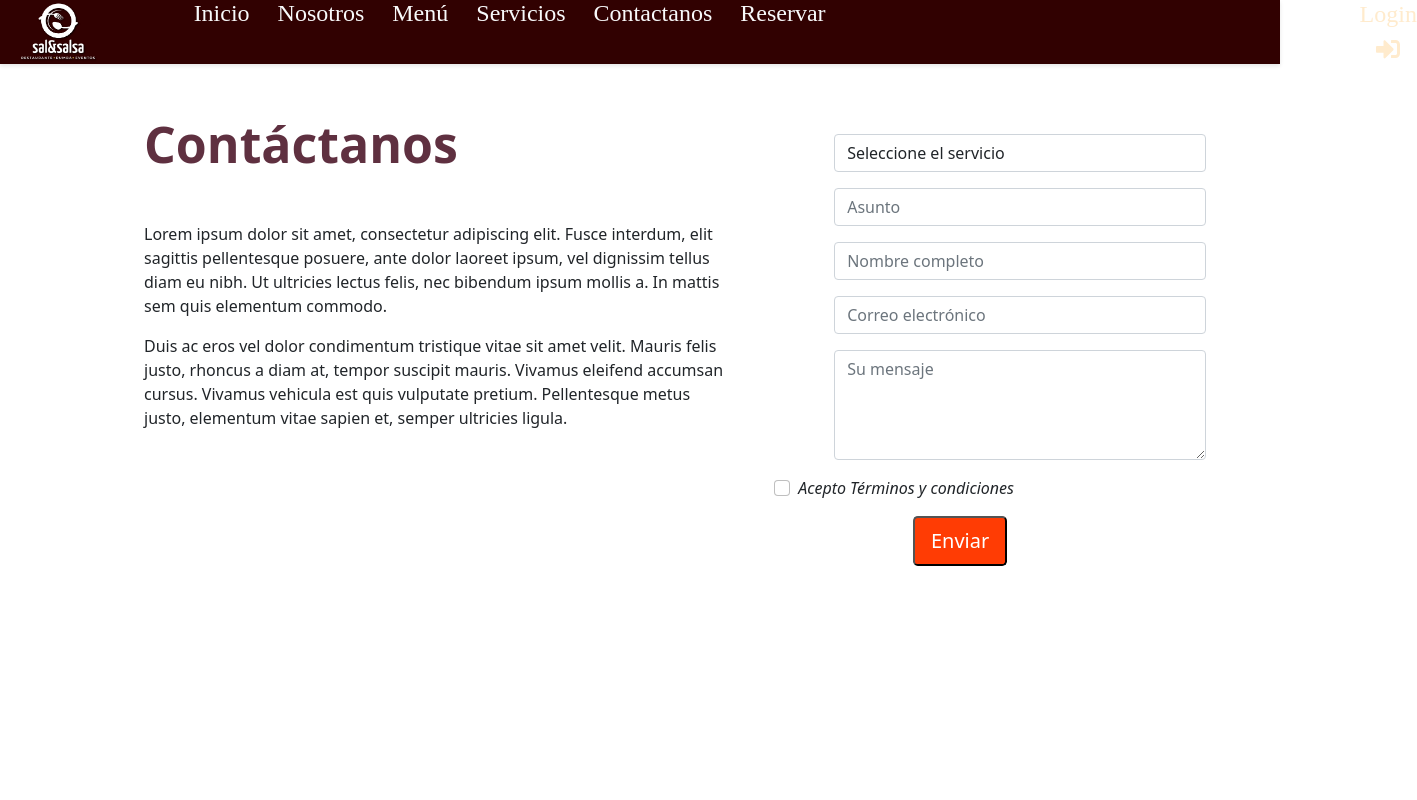
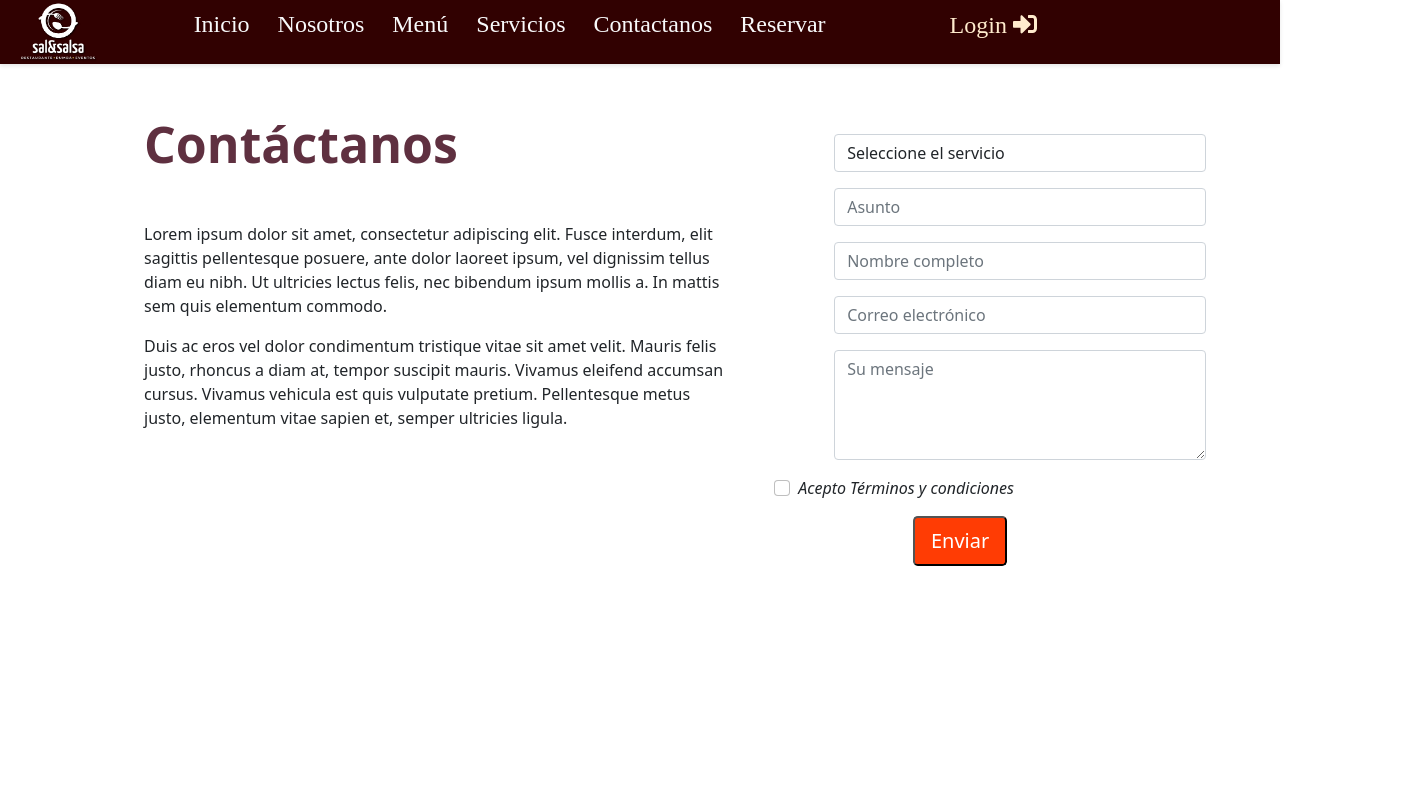
Before and after one commit to MALEROCHA03/RESTAURANTE-REACT, a React (Create React App) app: page /contactanos in a window 1280 px wide. Shown: the top 800 px of the page, 1417 px wide, since content can reach past the window. Built offline with nearby package versions, Linux system fonts and the light colour scheme.

Commit message:
arreglando el texto maluco del login de Juan

```diff
--- a/src/components/Header/Header.module.css
+++ b/src/components/Header/Header.module.css
@@ -1,11 +1,13 @@
 .principal {
-    box-shadow: 0 2px 4px rgba(0,0,0,.1);
-    color:white;
+  box-shadow: 0 2px 4px rgba(0, 0, 0, .1);
+  color: white;
 }
-  .a{
-    color:white;
+
+.a {
+  color: white;
   text-decoration-line: none;
 }
+
 .header {
   width: 100%;
   max-width: 2024px;
@@ -15,9 +17,9 @@
   padding-right: 20px;
   height: 4rem;
   display: flex;
-    justify-content:flex-start;
+  justify-content: flex-start;
   align-items: center;
-    background-color:#310101;
+  background-color: #310101;
 
 }
 
@@ -25,24 +27,29 @@
   height: 60px;
   width: auto;
 }
+
 .menuList {
   display: flex;
   margin-left: 50px;
   font-size: x-large;
   font-family: 'Bungee Inline';
-    color:aliceblue;
+  color: aliceblue;
 }
+
 .menuItem {
   padding: 14px;
-    color:aliceblue
+  color: aliceblue
 }
-  .cartIcon{
+
+.cartIcon {
   position: relative;
 }
-.Header_menuItem__2aECy{
+
+.Header_menuItem__2aECy {
   color: white;
 }
-  .quantityProducts{
+
+.quantityProducts {
   background-color: tomato;
   border-radius: 25px;
   color: rgb(255, 255, 255);
@@ -53,11 +60,13 @@
   top: -5px;
   right: -10px;
 }
-.styles.menuItem{
+
+.styles.menuItem {
   color: white;
 }
+
 @media (max-width: 728px) {
-      .menu{
+  .menu {
     position: fixed;
     top: 4rem;
     left: -100%;
@@ -66,33 +75,42 @@
     background-color: #310101;
     transition: .5s;
   }
+
   .menuList {
     flex-direction: column;
   }
+
   .menuItem {
     margin: 25px;
   }
-      .show{
+
+  .show {
     left: 0;
   }
 }
+
 @media (min-width: 728px) {
   .toogle {
     display: none;
   }
 }
 
-  .ingresar{
-    margin-left: 520px;
+.ingresar {
   margin-top: 15px;
+  margin-left: 110px;
+
   background: transparent;
-    border:0px ;
+  border: 0px;
   color: blanchedalmond;
-    justify-content: end;
-    align-items: flex-end;
+
 
 }
 
-  .moverLogin{
+.ingresar2 {
 
+  margin-left: 80px;
+
+  background: transparent;
+  border: 0px;
+  color: blanchedalmond;
 }
--- a/src/components/login/Perfil.jsx
+++ b/src/components/login/Perfil.jsx
@@ -1,5 +1,6 @@
 import React from 'react'
 import { useAuth0 } from '@auth0/auth0-react';
+import styles from "../Header/Header.module.css";
 
 
 export const Perfil = () => {
@@ -10,11 +11,9 @@ export const Perfil = () => {
     return (
 
         isAuthenticated && (
-            <div>
 
+            <span className={styles.ingresar2}> Bienvenido:{user.name} </span>
 
-            <p>Bienvenido:{user.name} </p>
-        </div>
         )
 
     );
```
Lines whose indentation alone changed are shown as unchanged.
